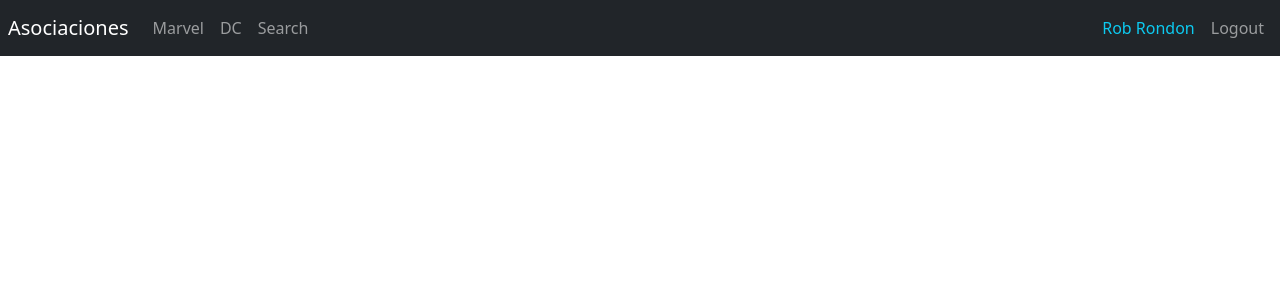
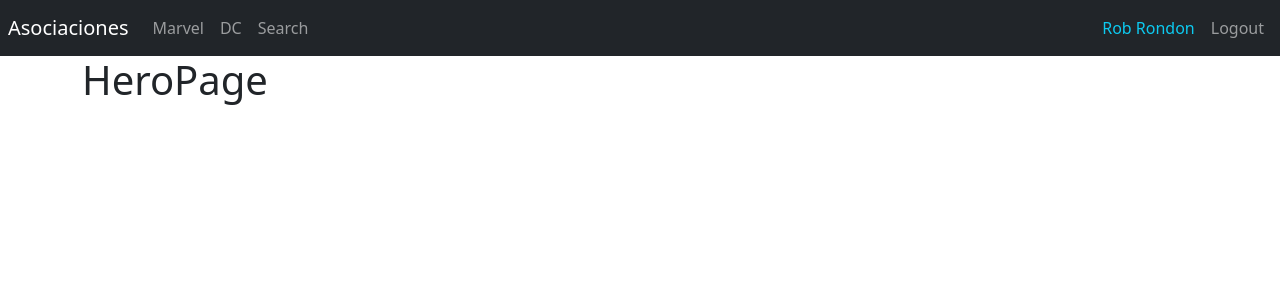
Before and after one commit to robrondon/heroes-spa, a React (Vite) app: page /hero/dc-arrow in a window 1280 px wide. Shown: the top 300 px of the page. Built offline with nearby package versions, Linux system fonts and the light colour scheme.

Commit message:
new helper getHeroById and reading params in HeroPage component

```diff
--- /dev/null
+++ b/src/heroes/helpers/getHeroById.js
@@ -0,0 +1,3 @@
+import { heroes } from "../data/heroes"
+
+export const getHeroById = (id) => heroes.find(hero => hero.id === id)
--- a/src/heroes/helpers/index.js
+++ b/src/heroes/helpers/index.js
@@ -1 +1,2 @@
 export * from './getHeroesByPublisher'
+export * from './getHeroById'
--- a/src/heroes/pages/HeroPage.jsx
+++ b/src/heroes/pages/HeroPage.jsx
@@ -1,4 +1,11 @@
+import { Navigate, useParams } from "react-router"
+import { getHeroById } from "../helpers"
+
 export const HeroPage = () => {
+  const { id } = useParams()
+  const hero = getHeroById(id)
+  if (!hero) return <Navigate to='/marvel' />
+  console.log(hero)
   return (
     <h1>HeroPage</h1>
   )
--- a/src/heroes/routes/HeroesRoutes.jsx
+++ b/src/heroes/routes/HeroesRoutes.jsx
@@ -11,7 +11,7 @@
           <Route path='marvel' element={<MarvelPage />} />
           <Route path='dc' element={<DcPage />} />
           <Route path='search' element={<SearchPage />} />
-          <Route path='hero' element={<HeroPage />} />
+          <Route path='hero/:id' element={<HeroPage />} />
           <Route path='/' element={<Navigate to='/marvel' />} />
         </Routes>
       </div>
```
